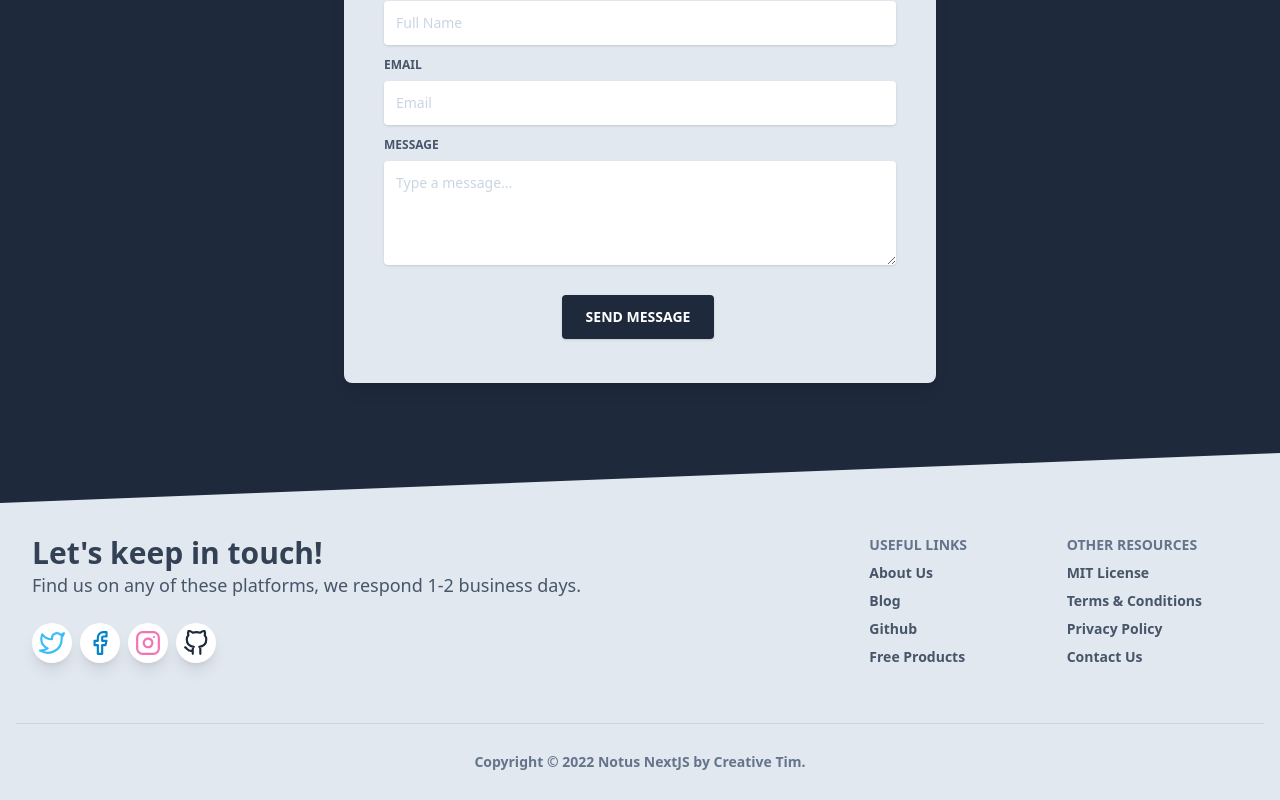
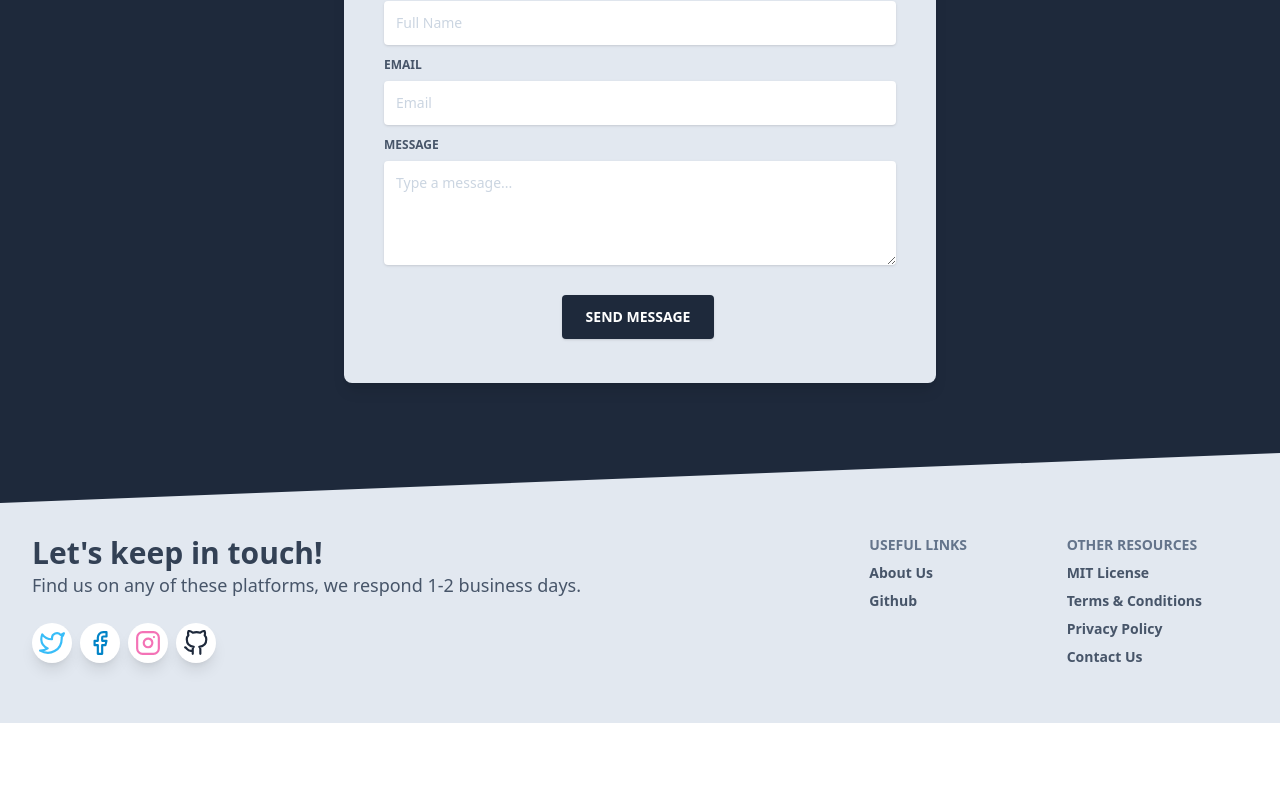
Before and after one commit to luke-buttifant/SmartIV, a Next.js app: page /landing in a window 1280 px wide. Shown: the part 3598-4398 px from the top of the page. After the commit the page ends 4321 px from the top, so only its background shows below. Built offline with nearby package versions, Linux system fonts and the light colour scheme.

Commit message:
updated links

```diff
--- a/components/Dropdowns/IndexDropdown.js
+++ b/components/Dropdowns/IndexDropdown.js
@@ -41,31 +41,26 @@ const IndexDropdown = () => {
           "bg-white text-base z-50 float-left py-2 list-none text-left rounded shadow-lg min-w-48 w-[100%] md:w-48"
         }
       >
-        <Link href="/admin/dashboard">
           <a
-            href="#pablo"
+            href="#"
             className={
               "text-sm py-2 px-4 font-normal block w-full whitespace-nowrap bg-transparent text-slate-700 text-center"
             }
           >
             View Profile
           </a>
-        </Link>
-        <Link href="/admin/settings">
           <a
-            href="#pablo"
+            href="#"
             className={
               "text-sm py-2 px-4 font-normal block w-full whitespace-nowrap bg-transparent text-slate-700 text-center"
             }
           >
             Settings
           </a>
-        </Link>
         <div className="h-0 mx-4 my-2 border border-solid border-slate-100" />
 
 
           <a onClick={() => signOut()}
-            href="#pablo"
             className={
               "text-sm py-2 px-4 font-normal block w-full whitespace-nowrap bg-transparent text-slate-700 text-center"
             }
--- a/components/Footers/Footer.js
+++ b/components/Footers/Footer.js
@@ -69,7 +69,7 @@ export default function Footer() {
                     <li>
                       <a
                         className="text-slate-600 hover:text-slate-800 font-semibold block pb-2 text-sm"
-                        href="https://www.creative-tim.com/presentation?ref=nnjs-footer"
+                        href="https://www.lukebuttifant.co.uk"
                       >
                         About Us
                       </a>
@@ -77,25 +77,9 @@ export default function Footer() {
                     <li>
                       <a
                         className="text-slate-600 hover:text-slate-800 font-semibold block pb-2 text-sm"
-                        href="https://blog.creative-tim.com?ref=nnjs-footer"
-                      >
-                        Blog
-                      </a>
-                    </li>
-                    <li>
-                      <a
-                        className="text-slate-600 hover:text-slate-800 font-semibold block pb-2 text-sm"
-                        href="https://www.github.com/creativetimofficial?ref=nnjs-footer"
+                        href="https://github.com/luke-buttifant/SmartIV"
                       >
                         Github
-                      </a>
-                    </li>
-                    <li>
-                      <a
-                        className="text-slate-600 hover:text-slate-800 font-semibold block pb-2 text-sm"
-                        href="https://www.creative-tim.com/bootstrap-themes/free?ref=nnjs-footer"
-                      >
-                        Free Products
                       </a>
                     </li>
                   </ul>
@@ -142,21 +126,6 @@ export default function Footer() {
               </div>
             </div>
           </div>
-          <hr className="my-6 border-slate-300" />
-          <div className="flex flex-wrap items-center md:justify-between justify-center">
-            <div className="w-full md:w-4/12 px-4 mx-auto text-center">
-              <div className="text-sm text-slate-500 font-semibold py-1">
-                Copyright © {new Date().getFullYear()} Notus NextJS by{" "}
-                <a
-                  href="https://www.creative-tim.com?ref=nnjs-footer"
-                  className="text-slate-500 hover:text-slate-800"
-                >
-                  Creative Tim
-                </a>
-                .
-              </div>
-            </div>
-          </div>
         </div>
       </footer>
     </>
--- a/pages/index.js
+++ b/pages/index.js
@@ -28,14 +28,14 @@ export default function Index() {
               </p>
               <div className="mt-12">
                 <a
-                  href="https://www.creative-tim.com/learning-lab/tailwind/nextjs/overview/notus?ref=nnjs-index"
+                  href="#"
                   target="_blank"
                   className="get-started text-white font-bold px-6 py-4 rounded outline-none focus:outline-none mr-1 mb-1 bg-slate-400 active:bg-slate-500 uppercase text-sm shadow hover:shadow-lg ease-linear transition-all duration-150"
                 >
                   Get started
                 </a>
                 <a
-                  href="https://github.com/creativetimofficial/notus-nextjs?ref=nnjs-index"
+                  href="https://github.com/luke-buttifant/SmartIV"
                   className="github-star ml-1 text-white font-bold px-6 py-4 rounded outline-none focus:outline-none mr-1 mb-1 bg-slate-700 active:bg-slate-600 uppercase text-sm shadow hover:shadow-lg"
                   target="_blank"
                 >
```
